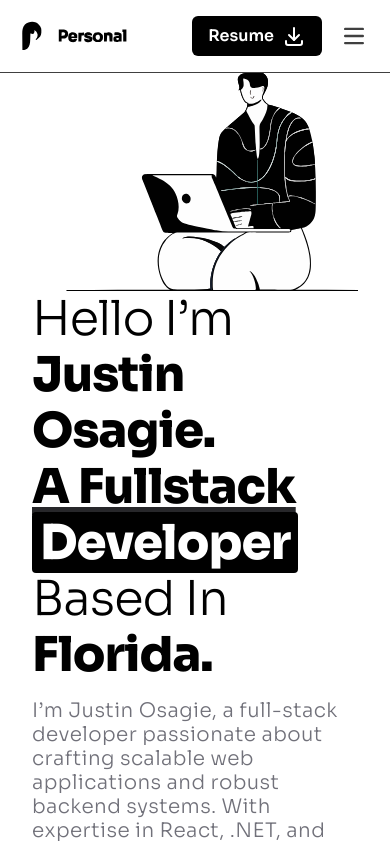
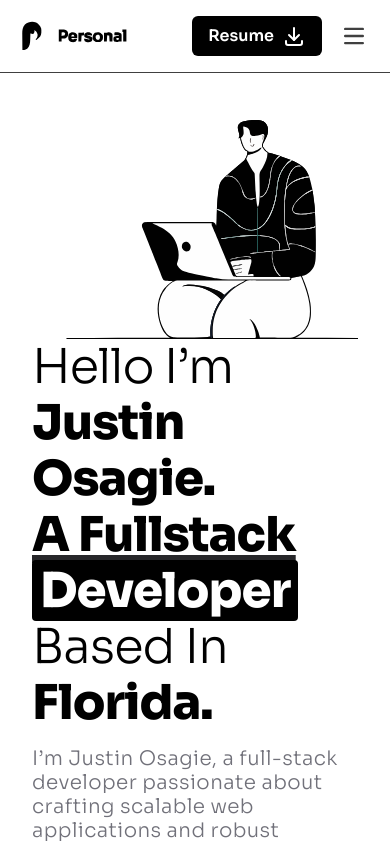
Before and after one commit to ashleyc2219/portfolio-web, a Next.js app: page / in a window 390 px wide. Shown: the top 844 px of the page. Built offline with nearby package versions, Linux system fonts and the light colour scheme.

Commit message:
fixed mobile view

```diff
--- a/components/sections/heroSection.tsx
+++ b/components/sections/heroSection.tsx
@@ -56,7 +56,7 @@ const HeroSection = () => {
         </div>
 
         {/* Image Content */}
-        <div className="order-first flex justify-center lg:order-last lg:col-span-5 lg:mt-0">
+        <div className="order-first flex justify-center pt-12 lg:order-last lg:col-span-5 lg:mt-0">
           <Image
             src="/heroSection/heroImageLarge.svg"
             alt="Evren Shah illustration"
```
